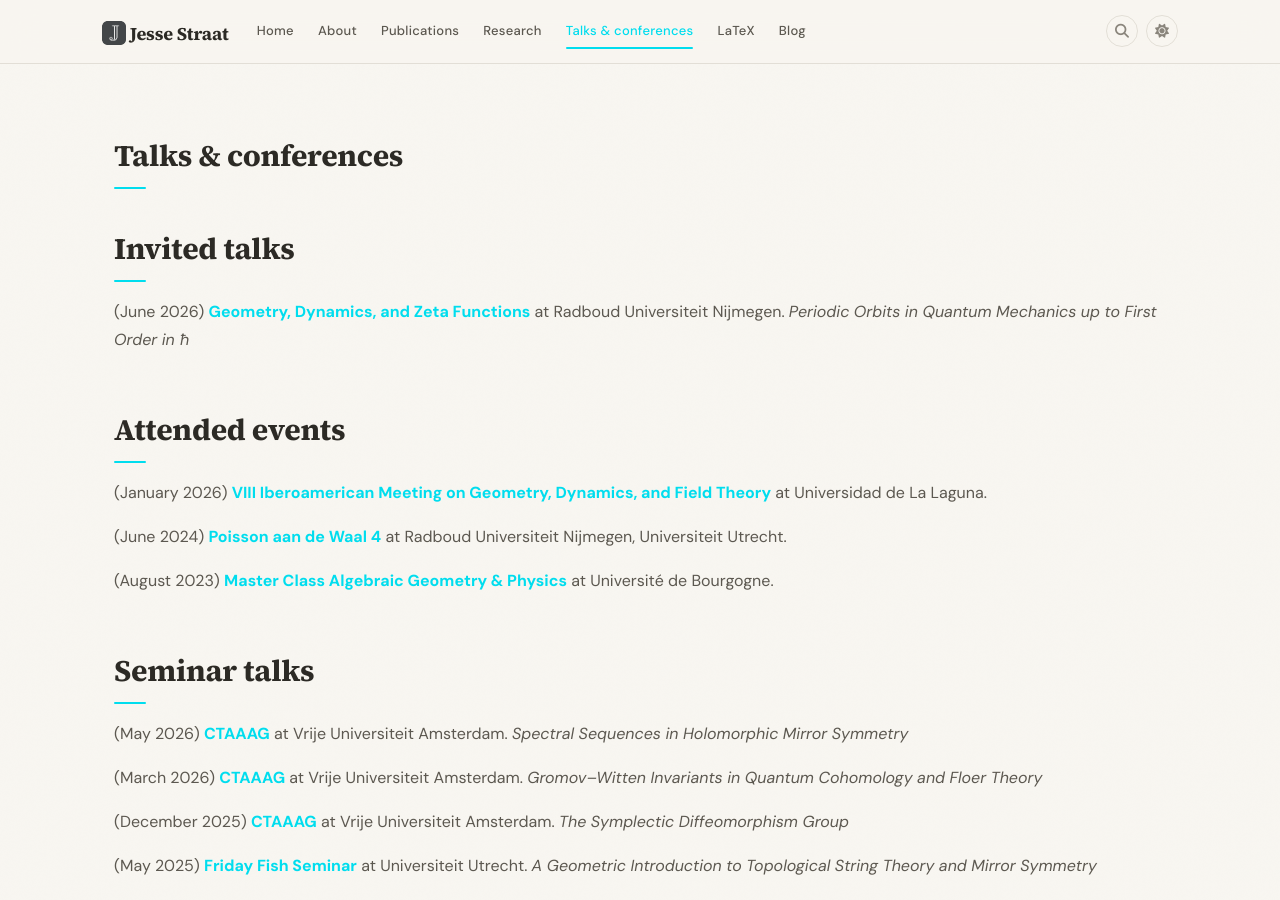
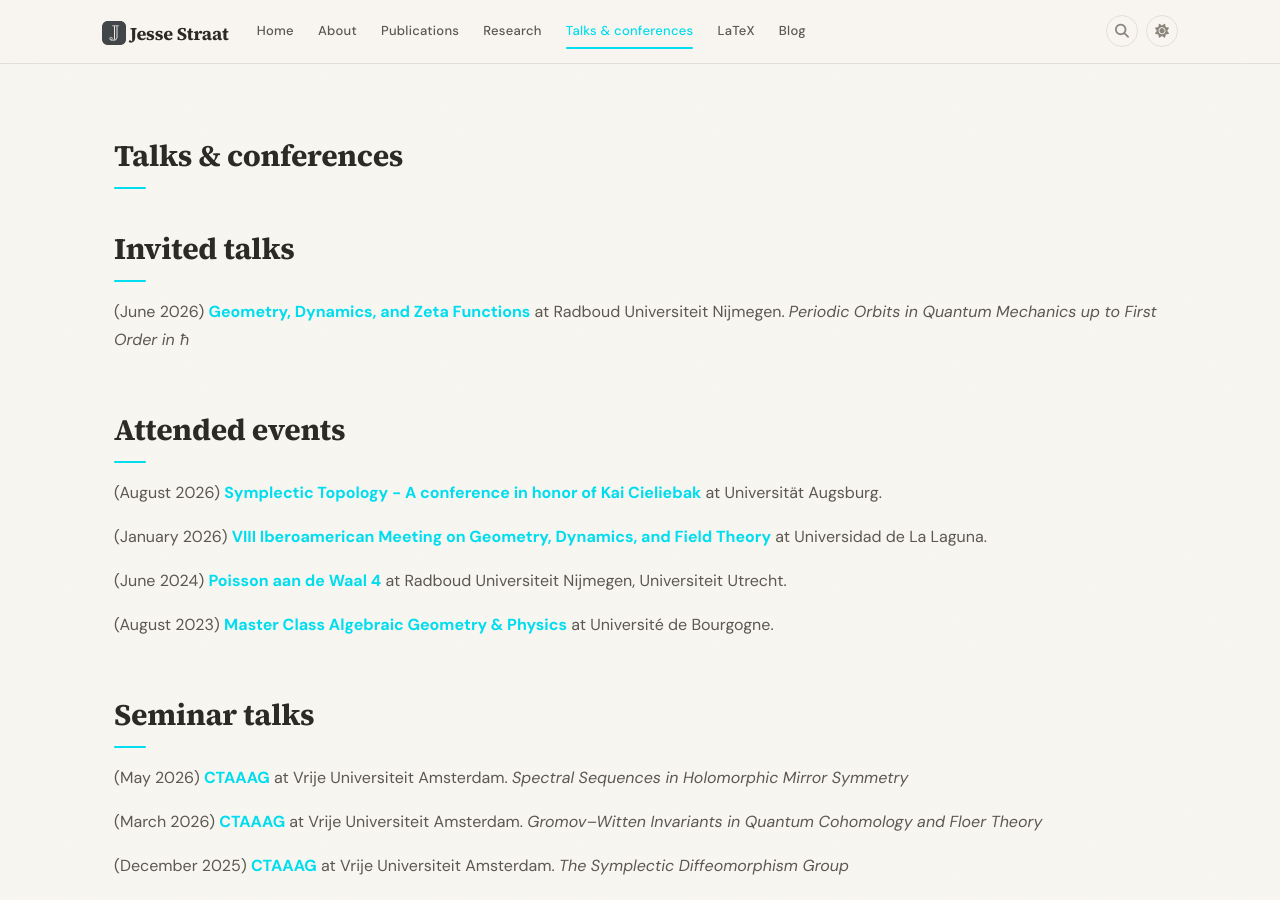
Before and after one commit to JesseStraat/jessestraat.github.io, a Jekyll site: the page built from _pages/talks-conferences.md, in a window 1280 px wide and 900 px high. Built offline with Jekyll 4.4.1, drawn with Linux system fonts in a browser that asks for light colours; a style sheet for code colours, icons or effects is not loaded.

Commit message:
Added Cieliebak conference Augsburg

```diff
--- a/_data/talks-conferences.yml
+++ b/_data/talks-conferences.yml
@@ -94,3 +94,10 @@
   role: invited
   location: Radboud Universiteit Nijmegen
   talk_title: Periodic Orbits in Quantum Mechanics up to First Order in ħ
+- name: Symplectic Topology - A conference in honor of Kai Cieliebak
+  type: conference
+  website: https://www.uni-augsburg.de/en/vkal/symplectic-topology-a-conference-in-honor-of-kai-c
+  start_date: 2026-08-24
+  end_date: 2026-08-28
+  role: attended
+  location: Universität Augsburg
```
